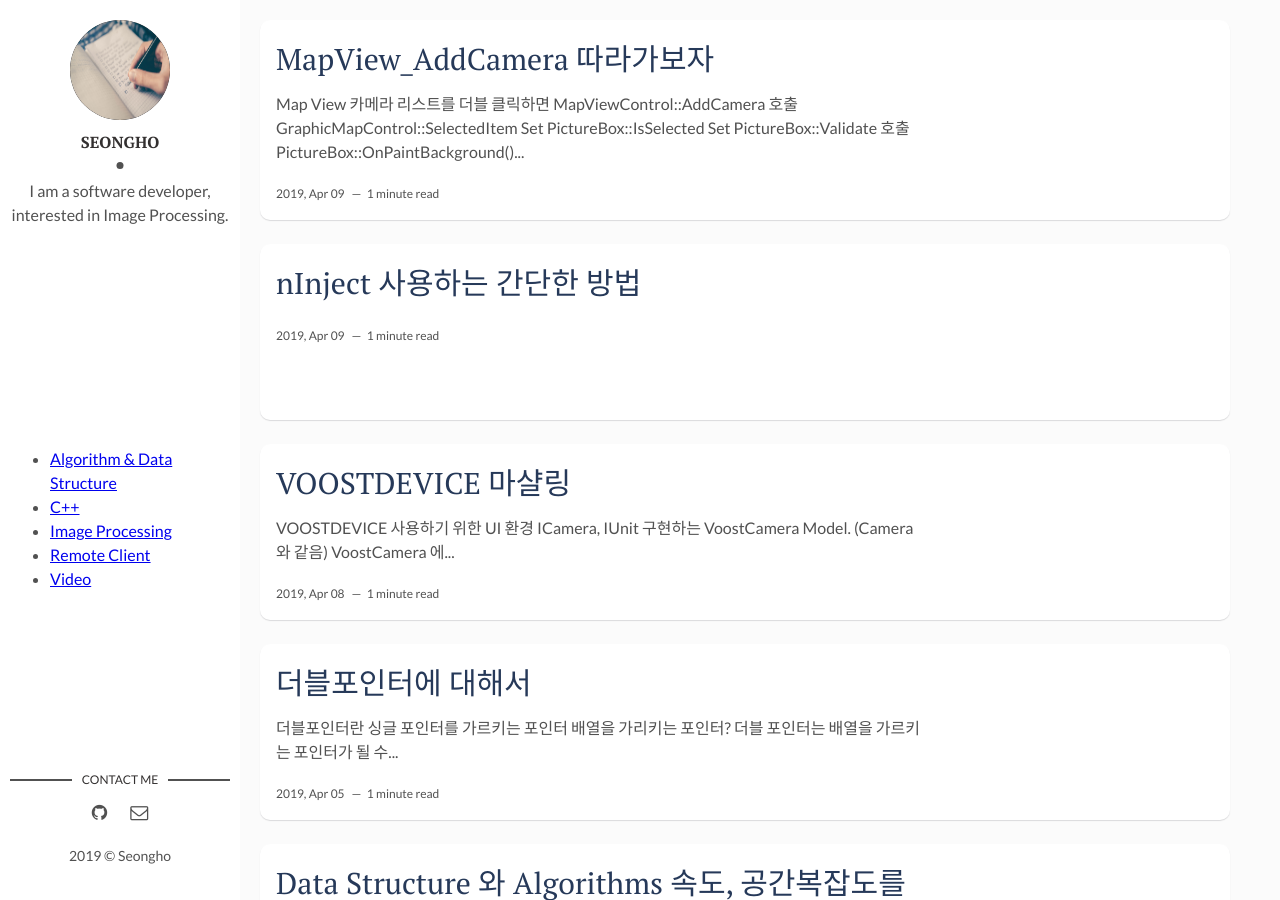
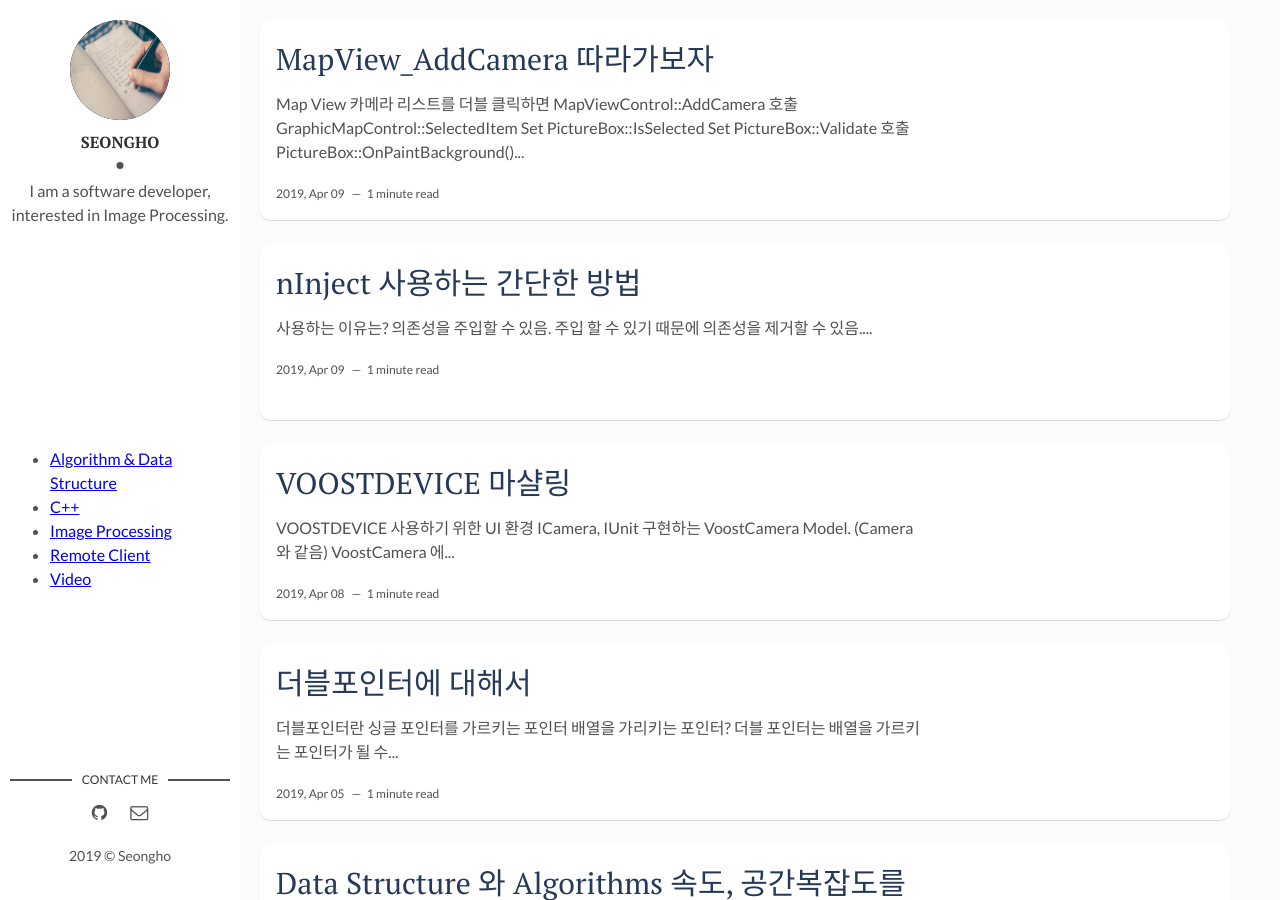
Before and after one commit to nsho77/nsho77.github.io, a Jekyll site: the page built from index.html, in a window 1280 px wide and 900 px high. Built offline with Jekyll 4.4.1, drawn with Linux system fonts in a browser that asks for light colours; the list of posts is cut into pages by our own code.

Commit message:
how to use Ninject

```diff
--- a/_posts/Object Oriented Programming/2019-04-09-How_to_use_Ninject.md
+++ b/_posts/Object Oriented Programming/2019-04-09-How_to_use_Ninject.md
@@ -7,3 +7,42 @@
 tags: [development]
 categories : [Remote Client]
 ---
+
+## 사용하는 이유는?
+ - 의존성을 주입할 수 있음.
+ - 주입 할 수 있기 때문에 의존성을 제거할 수 있음.
+
+## 사용하는 방법은?
+ - manual dependency injection 을 Ninject로 바꿔보자.
+
+### 코드 설명
+ - formHandler 가 mailSender 를 가지고 있음.
+ - mailSender 를 유연하게 쓰고 싶음.
+{% highlight csharp %}
+class Program
+{
+    static void Main(string[] args)
+    {
+        IMailSender mailSender = new MockMailSender();
+        FormHandler formHandler = new FromHandler(mailSender);
+        fromHandler.Handle("test@test.com");
+    }
+}
+{% endhighlight %}
+
+위의 manual dependecy injection 을 Ninject 로 바꾸면
+
+{% highlight csharp %}
+using Ninject;
+
+class Program
+{
+    static void Main(string[] args)
+    {
+        var kernel = new StandardKernel();
+        Bind<IMailSender>.To<MockMailSender>();
+        FormHandler formHandler = new FromHandler(kernel.Get<IMailSender>());
+        fromHandler.Handle("test@test.com");
+    }
+}
+{% endhighlight %}
```
